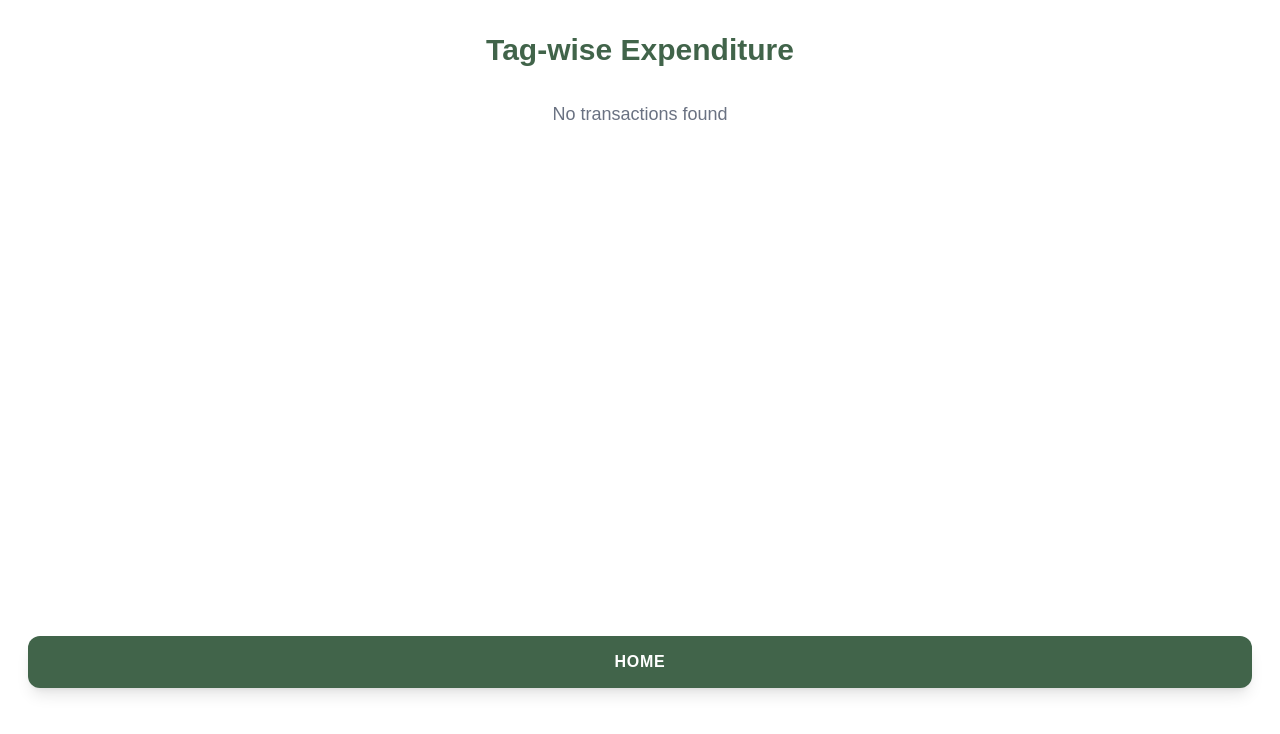
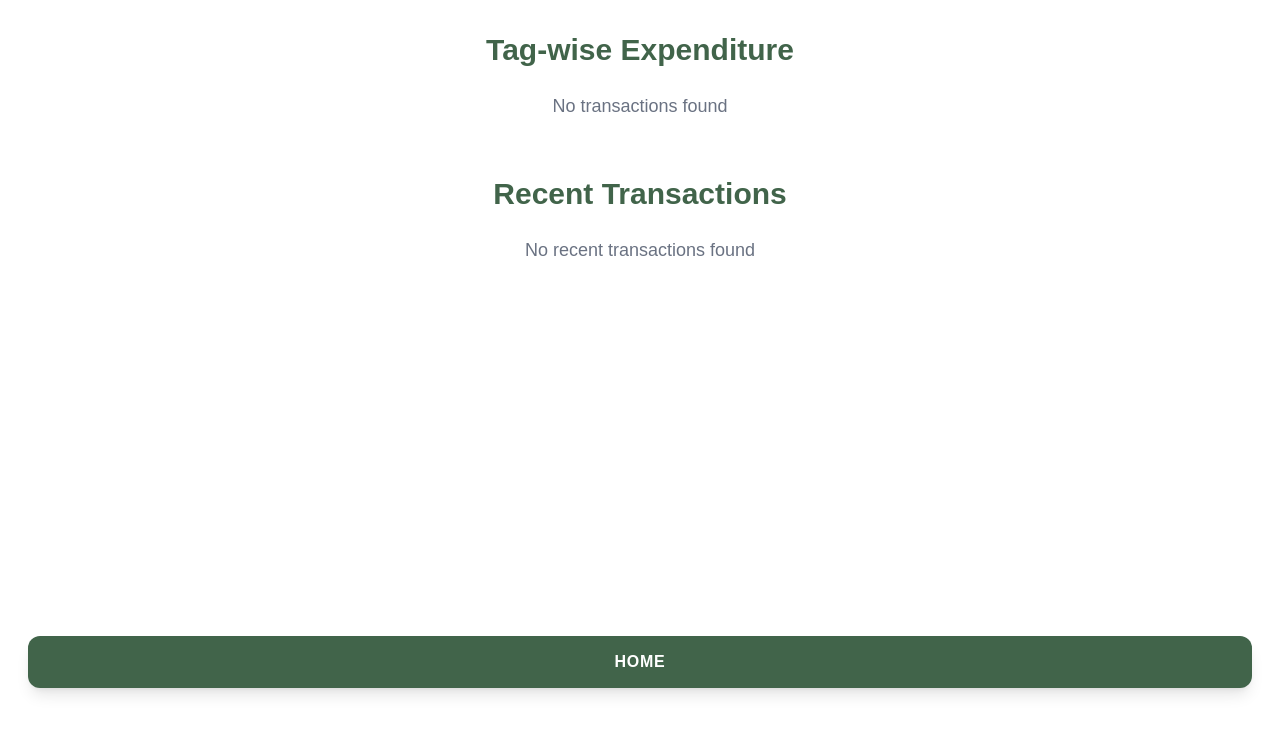
Before and after one commit to priyankarkoley/ExpenseTracker, a Next.js app: page /transactions in a window 1280 px wide. Shown: the top 734 px of the page. Built offline with nearby package versions, Linux system fonts and the light colour scheme.

Commit message:
feat: enhance transaction page with recent transactions display and date formatting

```diff
--- a/src/app/page.tsx
+++ b/src/app/page.tsx
@@ -110,7 +110,7 @@ export default function Home() {
 	return (
 		<div className="flex h-[calc(88vh)] flex-col justify-between px-7 pt-8 pb-4">
 			{showAddTagModal && <AddTagModal />}
-			<div className="space-y-4">
+			<div className="h-[calc(88vh -.875rem)] space-y-4 overflow-y-auto">
 				{/* TOTAL */}
 				<div className="m-4 flex h-40 items-center justify-center rounded-4xl bg-[#FFA725] font-serif text-5xl font-semibold text-black">
 					<span className="pt-4 pr-2 text-lg">Total:</span> ₹{total ? total : 'N.A.'}
@@ -118,7 +118,7 @@ export default function Home() {
 				{/* ADD TAG */}
 				<div className="px-4 pt-10">
 					<div className="text-lg font-medium">Select a tag:</div>
-					<div className="mt-2 flex flex-wrap space-y-2 space-x-2">
+					<div className="mt-2 flex space-x-2 overflow-x-auto">
 						{tags.map(tag => (
 							<button
 								key={tag}
@@ -133,7 +133,7 @@ export default function Home() {
 							</button>
 						))}
 						<button
-							className="py- boreder-[#FFA725] rounded-xl border-4 bg-[#FFA725] px-4 font-semibold tracking-wider"
+							className="boreder-[#FFA725] border- rounded-xl bg-[#FFA725] px-4 py-2 font-semibold tracking-wider"
 							onClick={() => setShowAddTagModal(true)}
 						>
 							+
--- a/src/app/transactions/page.tsx
+++ b/src/app/transactions/page.tsx
@@ -12,6 +12,21 @@ interface TransactionType {
 
 export default function Transactions() {
 	const [tagTotals, setTagTotals] = useState<{ [key: string]: number }>({});
+	const [recentTransactions, setRecentTransactions] = useState<TransactionType[]>([]);
+
+	// Helper function to format date
+	const formatDate = (dateString: string) => {
+		const options: Intl.DateTimeFormatOptions = {
+			weekday: 'short',
+			month: 'short',
+			day: 'numeric',
+			hour: 'numeric',
+			minute: 'numeric',
+			second: 'numeric',
+			hour12: true,
+		};
+		return new Date(dateString).toLocaleString('en-US', options);
+	};
 
 	useEffect(() => {
 		const storedTransactions = retrieveFromLocalStorage<TransactionType[]>('transactions') || [];
@@ -25,11 +40,22 @@ export default function Transactions() {
 		});
 
 		setTagTotals(totals);
+
+		// Filter transactions for the current month
+		const currentMonth = new Date().getMonth();
+		const currentYear = new Date().getFullYear();
+		const filteredTransactions = storedTransactions.filter(transaction => {
+			const transactionDate = new Date(transaction.date);
+			return transactionDate.getMonth() === currentMonth && transactionDate.getFullYear() === currentYear;
+		});
+
+		setRecentTransactions(filteredTransactions);
 	}, []);
 
 	return (
 		<div className="flex h-[calc(88vh)] flex-col justify-between px-7 pt-8 pb-4">
-			<div className="space-y-4">
+			<div className="h-[calc(88vh -.875rem)] space-y-10 overflow-y-auto">
+				<div className="space-y-2">
 					<div className="text-center text-3xl font-bold text-[#41644A]">Tag-wise Expenditure</div>
 					<div className="space-y-4 py-4">
 						{Object.keys(tagTotals).length > 0 ? (
@@ -47,9 +73,32 @@ export default function Transactions() {
 						)}
 					</div>
 				</div>
+				<div className="space-y-2">
+					<div className="text-center text-3xl font-bold text-[#41644A]">Recent Transactions</div>
+					<div className="space-y-4 py-4">
+						{recentTransactions.length > 0 ? (
+							recentTransactions.map((transaction, index) => (
+								<div
+									key={index}
+									className="flex flex-col rounded-xl bg-[#FFA725] px-6 py-4 font-semibold text-black shadow-lg"
+								>
+									<div className="flex justify-between">
+										<span className="text-lg font-bold">{transaction.tag}</span>
+										<span className="text-lg">{transaction.amount.toFixed(2)}</span>
+									</div>
+									<div className="text-sm text-gray-700">{formatDate(transaction.date)}</div>
+									<div className="text-sm text-gray-700">{transaction.description || 'No description'}</div>
+								</div>
+							))
+						) : (
+							<div className="text-center text-lg text-gray-500">No recent transactions found</div>
+						)}
+					</div>
+				</div>
+			</div>
 			<Link
 				href="/"
-				className="rounded-xl bg-[#41644A] py-3.5 text-center font-semibold tracking-wider text-white shadow-lg"
+				className="mt-4 rounded-xl bg-[#41644A] py-3.5 text-center font-semibold tracking-wider text-white shadow-lg"
 			>
 				HOME
 			</Link>
```
Lines whose indentation alone changed are shown as unchanged.
